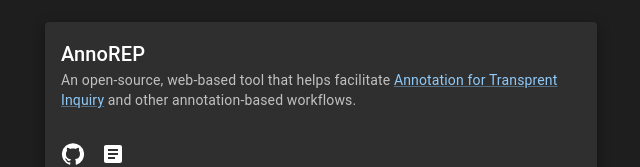
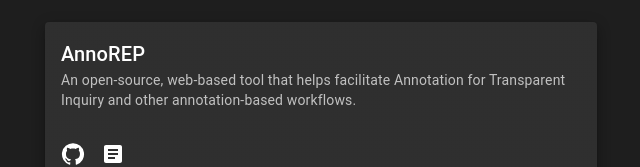
Before and after one commit to tohuynh/tohuynh.github.io, a Next.js app: page /projects in a window 1280 px wide. Shown: the part 520-687 px from the top of the page, without its empty margins (319-959 px from the left). Built offline with nearby package versions, Linux system fonts and the light colour scheme.

Commit message:
Remove ATI link

```diff
--- a/pages/projects.tsx
+++ b/pages/projects.tsx
@@ -107,11 +107,8 @@
                 Anno<abbr>REP</abbr>
               </Typography>
               <Typography variant="body2" color="text.secondary">
-                An open-source, web-based tool that helps facilitate{" "}
-                <Link target="_blank" rel="noreferrer noopener" href="https://qdr.syr.edu/ati">
-                  Annotation for Transprent Inquiry
-                </Link>{" "}
-                and other annotation-based workflows.
+                An open-source, web-based tool that helps facilitate Annotation for Transparent
+                Inquiry and other annotation-based workflows.
               </Typography>
             </CardContent>
           </CardActionArea>
```
